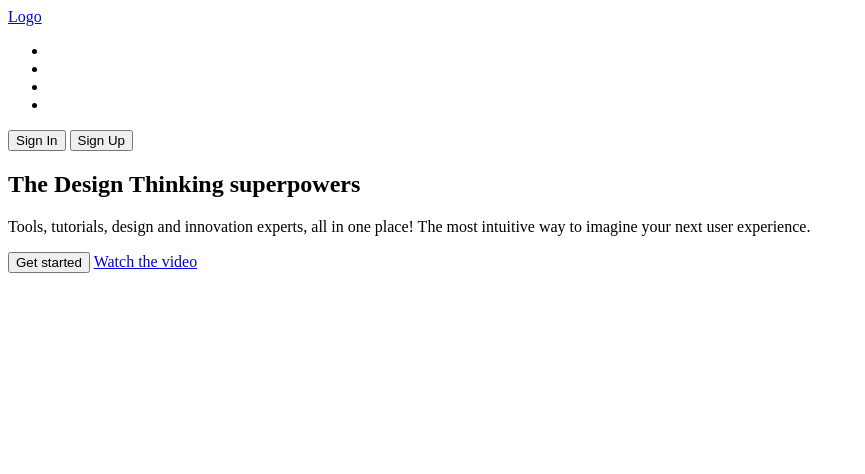
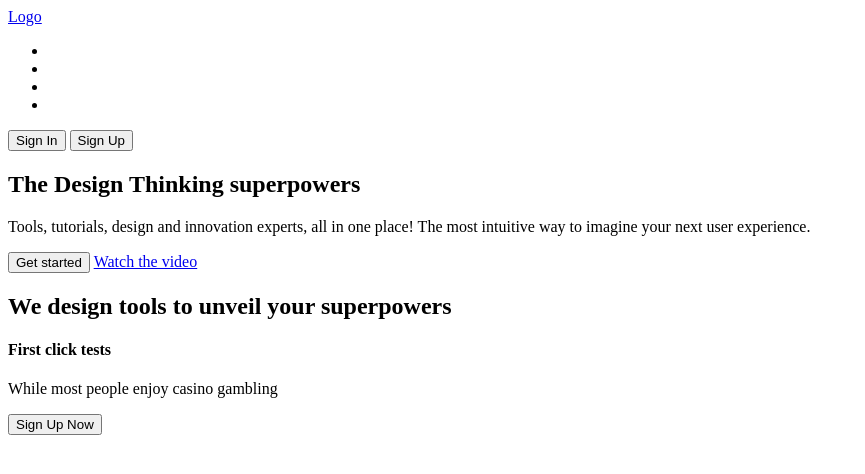
Before and after one commit to TaniaDou/FridayLiveCoding, a plain HTML site: page index.html in a window 1280 px wide. Shown: the whole page, without its empty margins (0-865 px from the left). Drawn offline with Linux system fonts and the light colour scheme.

Commit message:
feat: add tools section layout

```diff
--- a/index.html
+++ b/index.html
@@ -37,5 +37,22 @@
             </div>
         </div>
     </section>
+    <section class="tools">
+        <div class="wrapper">
+            <h2>We design tools to unveil your superpowers</h2>
+            <div class="layout-4-column">
+                <div class="tool">
+                    <div class="tool__icon">
+                        <span class="icon-square icon-square_lilium"></span>
+                    </div>
+                    <h4>First click tests</h4>
+                    <p>While most people enjoy casino gambling</p>
+                </div>
+            </div>
+            <div class="tools-button">
+                <button class="button button_colored">Sign Up Now</button>
+            </div>
+        </div>
+    </section>
 </body>
 </html>
```
